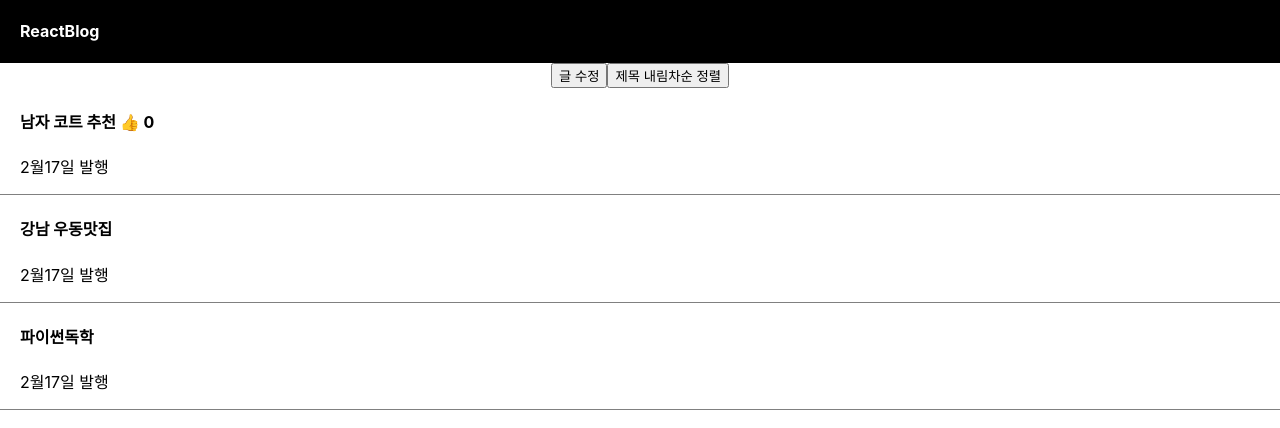
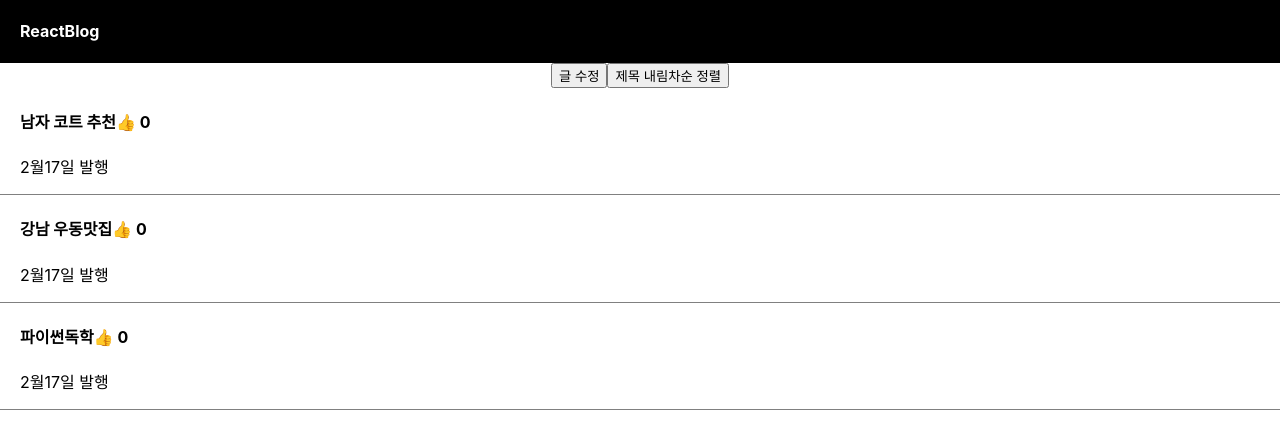
Before and after one commit to namuna309/CodingApple-Introduction_to_React, a React (Create React App) app in the folder blog/: page / in a window 1280 px wide. Shown: the top 428 px of the page. Built offline with nearby package versions, Linux system fonts and the light colour scheme.

Commit message:
map : 많은 div들을 반복문으로 줄이고 싶은 충동이 들 때

```diff
--- a/blog/src/App.js
+++ b/blog/src/App.js
@@ -6,11 +6,14 @@ import { useState } from 'react';
 function App() {
 
   let [title, changeTitle] = useState(['남자 코트 추천', '강남 우동맛집', '파이썬독학']);  // a -> state에 저장했던 자료, b -> state 변경도와주는 함수
-  let [likes, up] = useState(0);
+  let [likes, setlikes] = useState([0, 0, 0]);
   let [modal, setModal] = useState(false);
 
-  // Destructuring 문법
-  var [a, c] = [1, 2];
+  function upCnt(i) {
+    let copy_likes = [...likes];
+    copy_likes[i] += 1;
+    setlikes(copy_likes);
+  }
 
   return (
     <div className="App">
@@ -28,45 +31,18 @@ function App() {
         sortedTitles.sort();
         changeTitle(sortedTitles);
       }}>제목 내림차순 정렬</button>
-      <div className="list">
-        {/* onClick={} 안엔 함수이름 또는 콜백함수를 넣어야함 */}
-        {/* state 변경은 등호로 되지 않음 -> state 변경 함수 활용 */}
-        <h4>{title[0]} <span onClick={() => { up(++likes) }}>👍</span> {likes} </h4>
-        <p>2월17일 발행</p>
-      </div>
-      <div className="list">
-        <h4>{title[1]}</h4>
-        <p>2월17일 발행</p>
-      </div>
-      <div className="list">
-        <h4 onClick={() => { setModal(!modal) }}>{title[2]}</h4>
-        <p>2월17일 발행</p>
-      </div>
       {
-        modal ? <Modal/> : null
+        title.map(function(t, i) {
+          return (
+            <div className="list">
+              <h4>{t}<span onClick = {() => upCnt(i) }>👍</span> { likes[i] } </h4>
+              <p>2월17일 발행</p>
+            </div>
+          )
+        })
       }
     </div>
   );
-}
-
-function Modal() {
-  return (
-    <div className="modal">
-      <h4>제목</h4>
-      <p>날짜</p>
-      <p>상세내용</p>
-    </div>
-  )
-}
-
-let Modal2 = () => {
-  return (
-    <div className="modal">
-      <h4>제목</h4>
-      <p>날짜</p>
-      <p>상세내용</p>
-    </div>
-  )
 }
 
 export default App;
```
